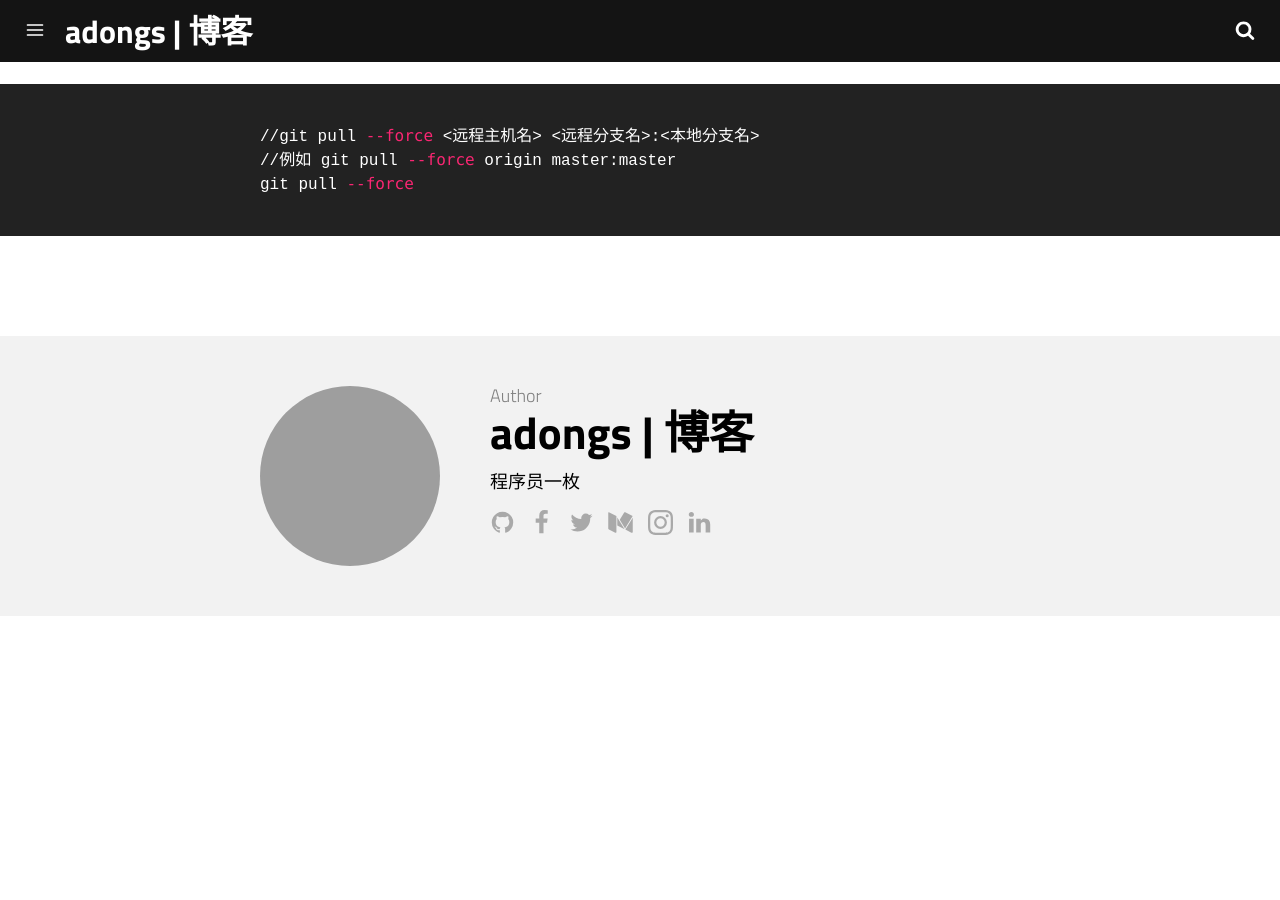
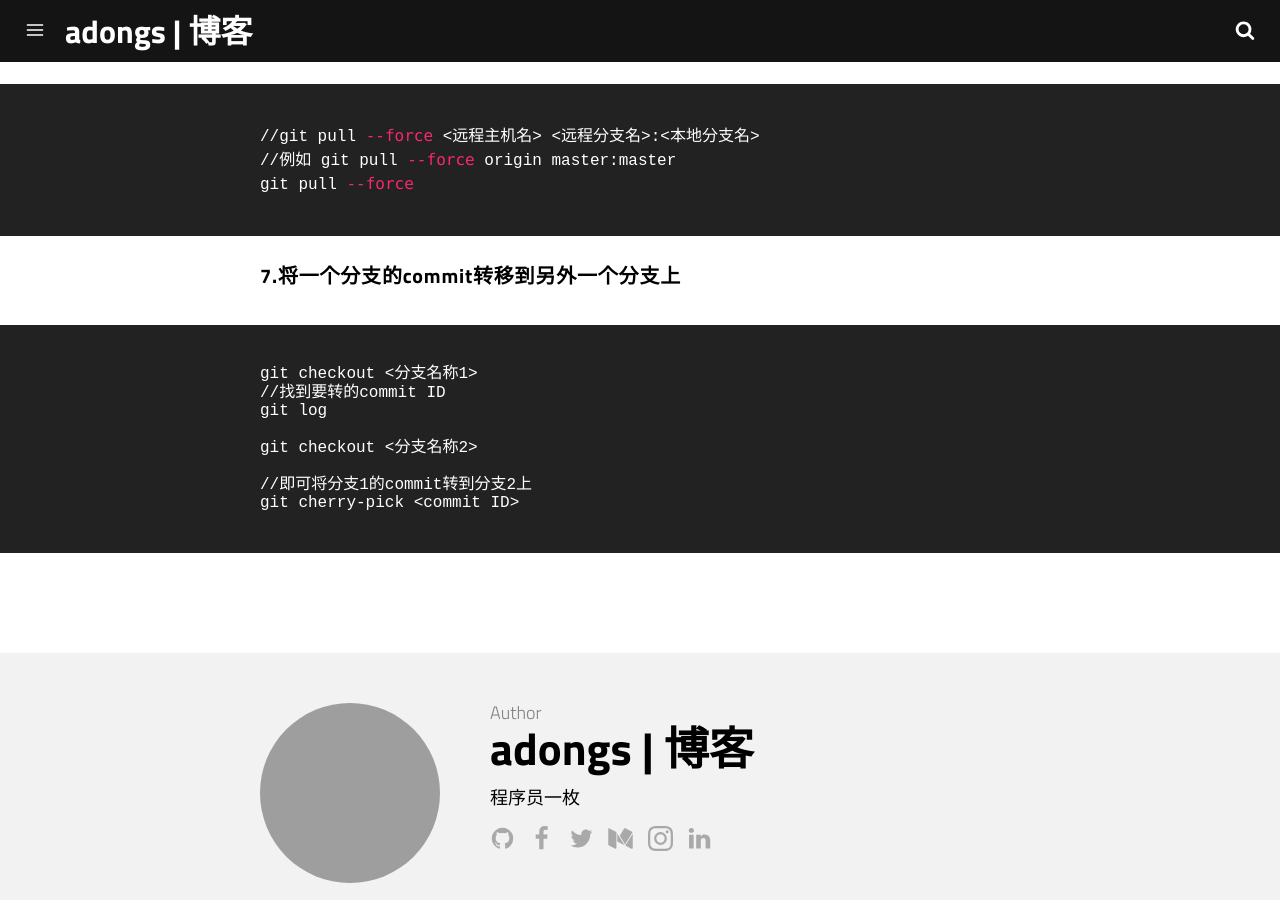
Before and after one commit to adongs/adongs.github.io, a Jekyll site: the page built from _posts/2018-05-21-git入门教学.md, in a window 1280 px wide and 900 px high, scrolled down 5932 px. Built offline with Jekyll 4.4.1, drawn with Linux system fonts in a browser that asks for light colours; before the commit the page ends 6548 px from its top, so only the background shows below that; grey boxes are pictures that could not be loaded.

Commit message:
修改git博客

````diff
--- a/_posts/2018-05-21-git入门教学.md
+++ b/_posts/2018-05-21-git入门教学.md
@@ -243,3 +243,16 @@ git credential-store get
 //例如 git pull --force origin master:master
 git pull --force
 ```
+
+#### 7.将一个分支的commit转移到另外一个分支上
+
+```shell
+git checkout <分支名称1>
+//找到要转的commit ID
+git log
+
+git checkout <分支名称2>
+
+//即可将分支1的commit转到分支2上
+git cherry-pick <commit ID>
+```
````
